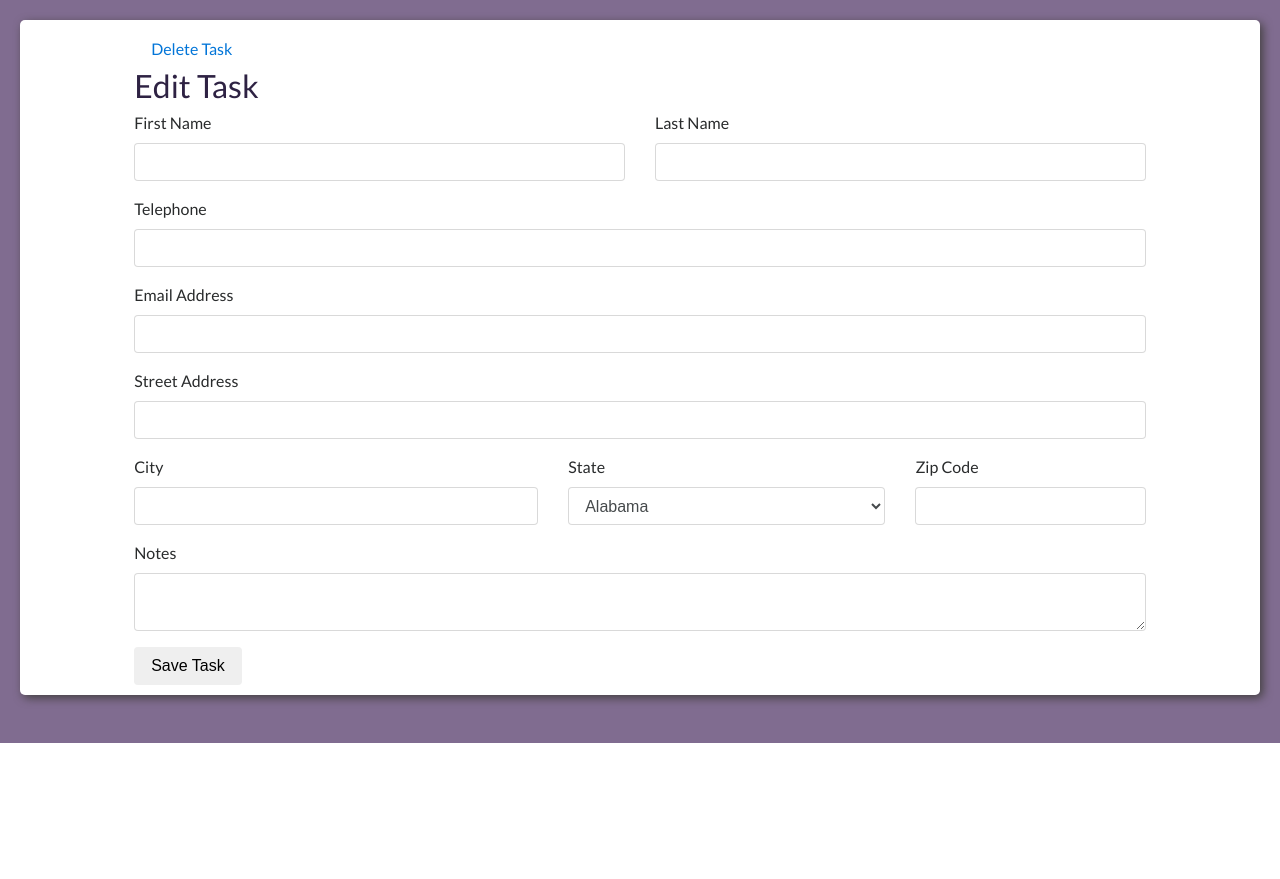
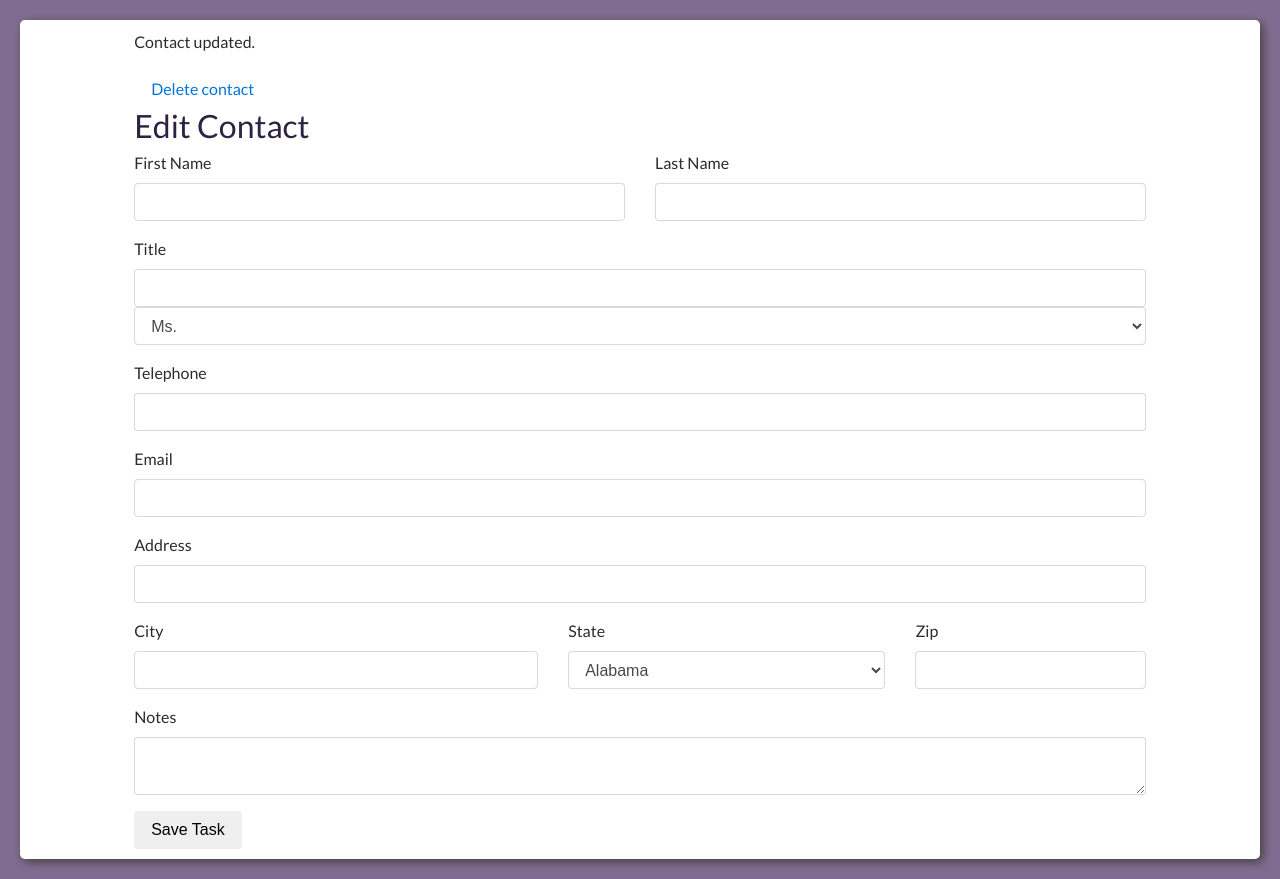
Before and after one commit to kwboyd/Contacts, a PHP site: page /edit.php?updated=true&id= in a window 1280 px wide. Shown: the part 57-936 px from the top of the page. Before the commit the page ends 800 px from the top, so only its background shows below. Run offline with PHP 8.4, Linux system fonts and the light colour scheme; data that the repository does not hold is empty.

Commit message:
Added title and ID fields.

```diff
--- a/edit.php
+++ b/edit.php
@@ -10,9 +10,20 @@
   $contact = $stmt->fetch(PDO::FETCH_ASSOC);
 
 ?>
+
 <div class="col-10 offset-1">
-<a href="/delete.php?id=<?= $contact['id']; ?>" class="btn">Delete Task</a>
-<h1>Edit Task</h1>
+  <?php if (array_key_exists('created', $_GET)) : ?>
+  <div>
+    <p>Contact created.</p>
+  </div>
+  <?php endif; ?>
+  <?php if (array_key_exists('updated', $_GET)) : ?>
+  <div>
+    <p>Contact updated.</p>
+  </div>
+  <?php endif; ?>
+<a href="/delete.php?id=<?= $contact['id']; ?>" class="btn">Delete contact</a>
+<h1>Edit Contact</h1>
 
 <form method="POST" action="/update.php">
   <input type="hidden" name="id" id="id" value="<?= $contact['id']; ?>" />
@@ -28,17 +39,30 @@
   </div>
 </div>
 
+<div class="form-group">
+  <label for="title">Title</label>
+  <input class="form-control" type="text" name="title" id="title" value="<?= $contact['title']; ?>" />
+  <select name="title" id="title" value="<?= $contact['title']; ?>" class="form-control">
+      <option value="Ms." selected>Ms.</option>
+      <option value="Mrs.">Mrs.</option>
+      <option value="Mr.">Mr.</option>
+      <option value="Miss">Miss</option>
+      <option value="Mx.">Mx.</option>
+      <option value="Dr.">Dr.</option>
+  </select>
+</div>
+
   <div class="form-group">
     <label for="phone">Telephone</label>
     <input class="form-control" type="tel" name="phone" id="phone" value="<?= $contact['phone']; ?>" />
   </div>
 
   <div class="form-group">
-    <label for="email">Email Address</label>
+    <label for="email">Email</label>
     <input class="form-control" type="email" name="email" id="email" value="<?= $contact['email']; ?>" />
   </div>
   <div class="form-group">
-    <label for="street">Street Address</label>
+    <label for="street">Address</label>
     <input class="form-control" type="text" name="street" id="street" value="<?= $contact['street']; ?>" />
   </div>
   <div class="row">
@@ -111,7 +135,7 @@
   </div>
 
   <div class="form-group col-sm-3">
-    <label for="zip">Zip Code</label>
+    <label for="zip">Zip</label>
     <input class="form-control" type="number" name="zip" id="zip" value="<?= $contact['zip']; ?>" />
   </div>
 </div>
--- a/update.php
+++ b/update.php
@@ -5,6 +5,7 @@ include 'database.php';
 $stmt = $db->prepare('UPDATE contacts SET
   fname = :fname,
   lname = :lname,
+  title = :title,
   phone = :phone,
   email = :email,
   street = :street,
@@ -18,6 +19,7 @@ $stmt->execute(array(
   ':id' => $_POST['id'],
   ':fname' => $_POST['fname'],
   ':lname' => $_POST['lname'],
+  ':title' => $_POST['title'],
   ':phone' => $_POST['phone'],
   ':email' => $_POST['email'],
   ':street' => $_POST['street'],
@@ -27,4 +29,4 @@ $stmt->execute(array(
   ':notes' => $_POST['notes']
 ));
 
-header('Location: http://localhost:8080/index.php?updated=true&id=' . $_POST['id']);
+header('Location: http://localhost:8080/edit.php?updated=true&id=' . $_POST['id']);
```
Also changed, not shown: create.php (+4 -3 lines), index.php (+4 -10 lines), new.php (+14 -2 lines).
